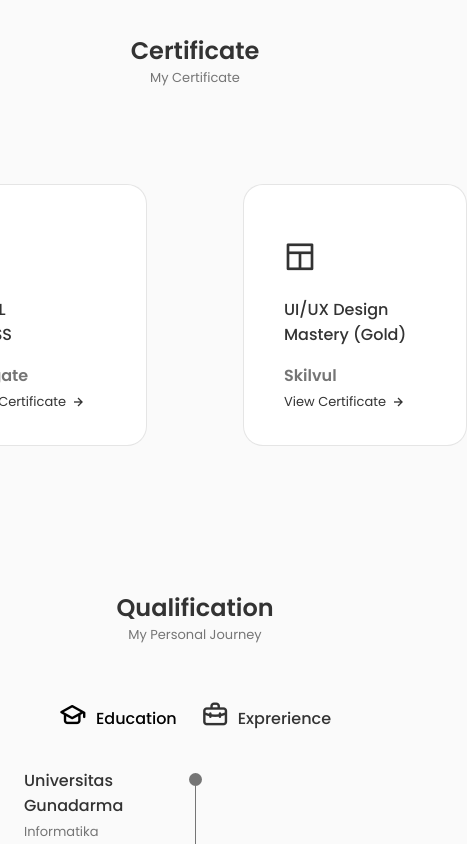
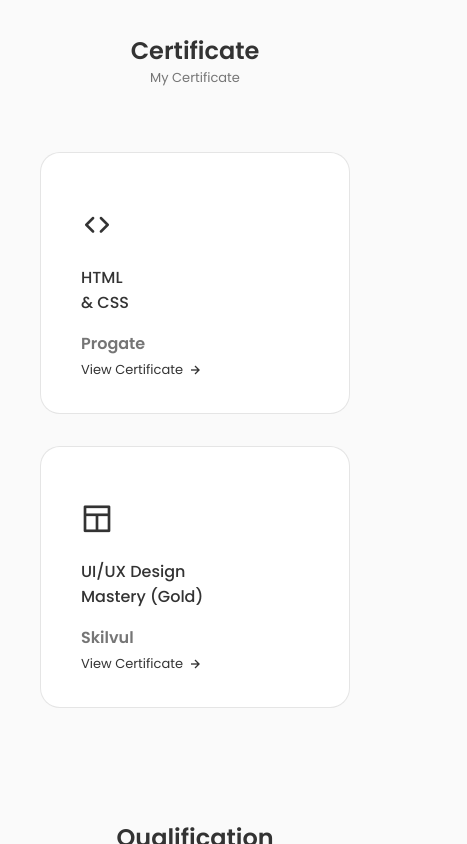
Before and after one commit to DaniNurAdheanto/portofolio-dani, a React (Create React App) app: page / in a window 390 px wide. Shown: the part 2440-3284 px from the top of the page, 467 px wide, since content can reach past the window. Built offline with nearby package versions, Linux system fonts and the light colour scheme.

Commit message:
responsive-sertif_page

```diff
--- a/src/components/sertif/sertif.css
+++ b/src/components/sertif/sertif.css
@@ -9,7 +9,7 @@
     border: 1px solid rgba(0, 0, 0, 0.1);
     background-color: white;
     padding: 3rem 0 2rem 2.5rem;
-    margin: 3rem;
+    margin: 1rem;
     border-radius: 1.25rem;
 }
 
@@ -47,3 +47,29 @@
 .serfit_button:hover .sertif_button-icon{
     transform: translateX(00.30rem);
 }
+
+
+/* breakpoints */
+
+/* large devices */
+@media screen and (max-width:992px) {
+    .serfit_container{
+        grid-template-columns: repeat(2, 320px);
+    }
+    }
+
+  /* medium devices */
+    @media screen and (max-width:768px) {
+
+    }
+
+    @media screen and (max-width:576px) {
+        .serfit_container{
+            grid-template-columns: repeat(1, 1fr);
+        }
+    }
+
+  /* small devices */
+    @media screen and (max-width:350px) {
+
+    }
--- a/src/components/work/Data.jsx
+++ b/src/components/work/Data.jsx
@@ -1,5 +1,5 @@
 import Work1 from "../../assets/work1.jpg"
-import Work2 from "../../assets/work2.jpg"
+import Work2 from "../../assets/biltytech.png"
 import Work3 from "../../assets/taticake.png"
 import Work5 from "../../assets/S-course.png"
 
@@ -15,8 +15,9 @@ export const projectsData = [
     {
         id: 2,
         image: Work2,
-        title: 'Web Design',
-        category: 'web',
+        title: 'E-Commerce Blitz Tech',
+        category: 'website',
+        link: 'https://wordpress.com/id/',
 
     },
 
@@ -37,6 +38,7 @@ export const projectsData = [
         link: 'https://www.figma.com/proto/tH9RSgIkPdctuREclShMXK/(Kelompok-26)-Design-Thinking%3A-Wireframe-(UIX5)?node-id=176%3A1097&scaling=scale-down&page-id=52%3A231&starting-point-node-id=176%3A876',
 
     },
+
 ];
 
 export const projectsNav = [
```
Also changed, not shown: src/assets/biltytech.png (added), src/assets/taticake.png.
